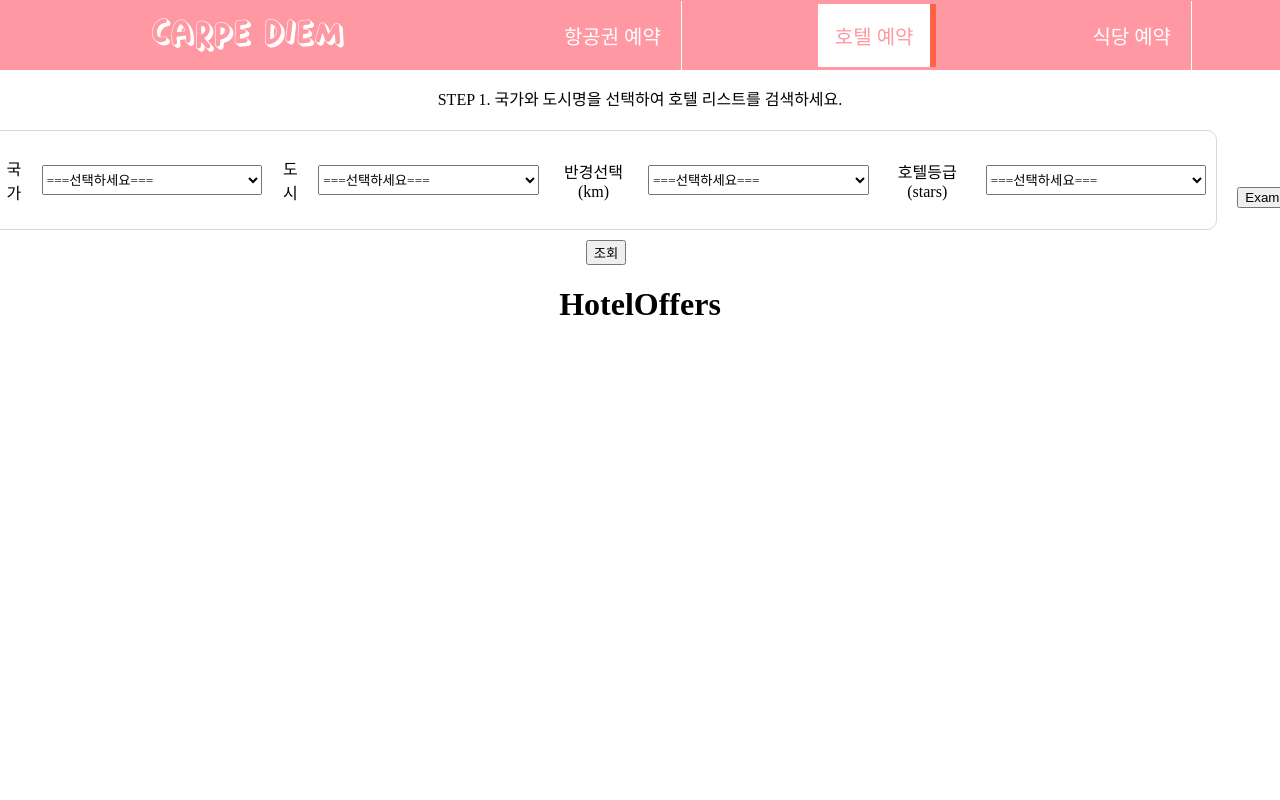
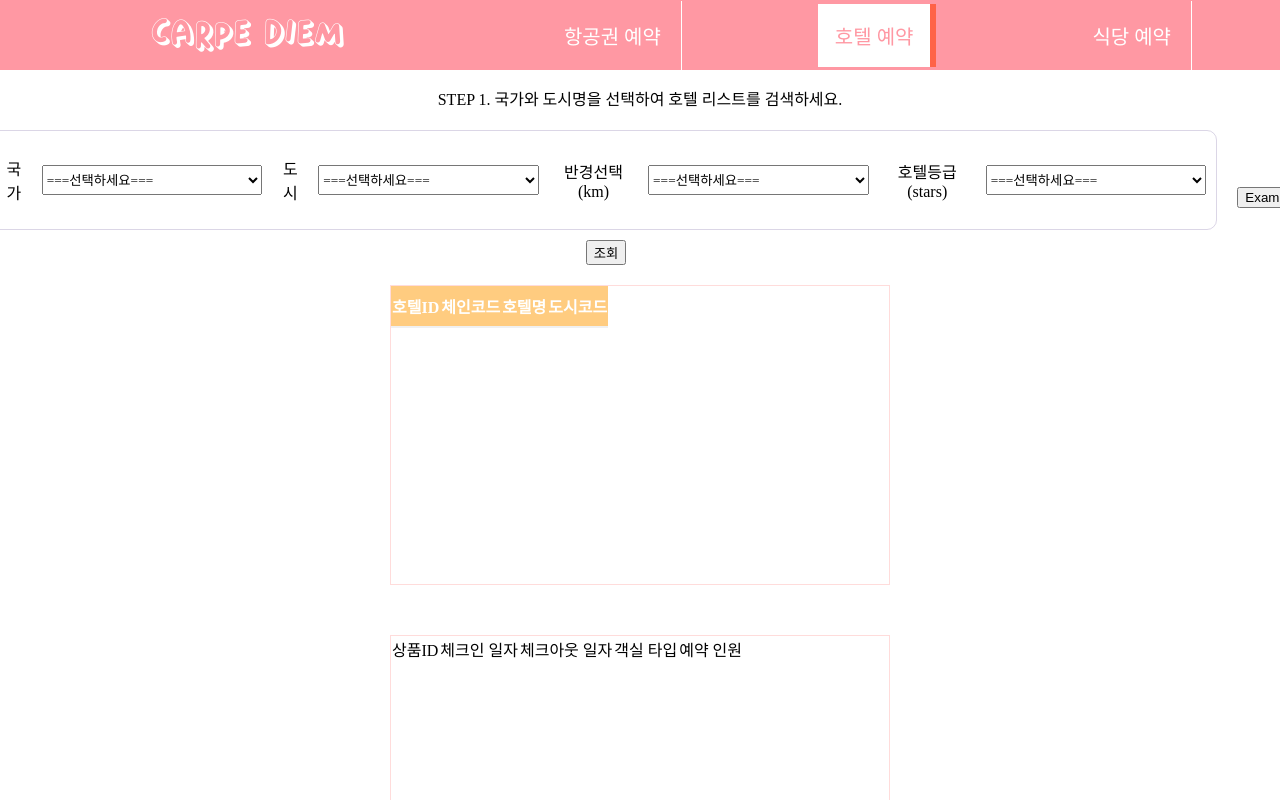
Before and after one commit to lemonade4813/travel-react-app, a React (Create React App) app: page /hotel in a window 1280 px wide. Shown: the top 800 px of the page. Built offline with nearby package versions, Linux system fonts and the light colour scheme; a web font is replaced by a local one.

Commit message:
230316 항공권 예약, 호텔예약 페이지 셀렉트 박스 수정정

```diff
--- a/src/components/Hotel/HotelOffers.tsx
+++ b/src/components/Hotel/HotelOffers.tsx
@@ -1,10 +1,64 @@
+import styled from "styled-components"
+import {Table, Thead} from "../../style/tableStyle"
+
+const HotelTable = styled(Table)`
+width : 500px;
+height : 300px;
+display : block;
+overflow : auto;
+margin-top : 20px;
+
+& > tbody tr:nth-child(2n+1){
+    background-color : #f0f0f0;
+}
+`
+
+
+
+
 const HotelOffers = (props: any) => {
 
     return(
+        <>
+        <HotelTable>
+            <Thead>
+                <tr>
+                    <th>호텔ID</th>
+                    <th>체인코드</th>
+                    <th>호텔명</th>
+                    <th>도시코드</th>
+                </tr>
+            </Thead>
+            <tbody>
+                <tr>
+                    <td>{props.hotelId}</td>
+                    <td>{props.chanCode}</td>
+                    <td>{props.name}</td>
+                    <td>{props.cityCode}</td>
+                </tr>
+            </tbody>
+        </HotelTable>
 
-        <h1>HotelOffers</h1>
+        <HotelTable>
+            <thead>
+                <tr>
+                    <td>상품ID</td>
+                    <td>체크인 일자</td>
+                    <td>체크아웃 일자</td>
+                    <td>객실 타입</td>
+                    <td>예약 인원</td>
+                </tr>
+            </thead>
+                <tr>
 
 
+
+                </tr>
+
+
+
+        </HotelTable>
+        </>
     )
 
 }
```
